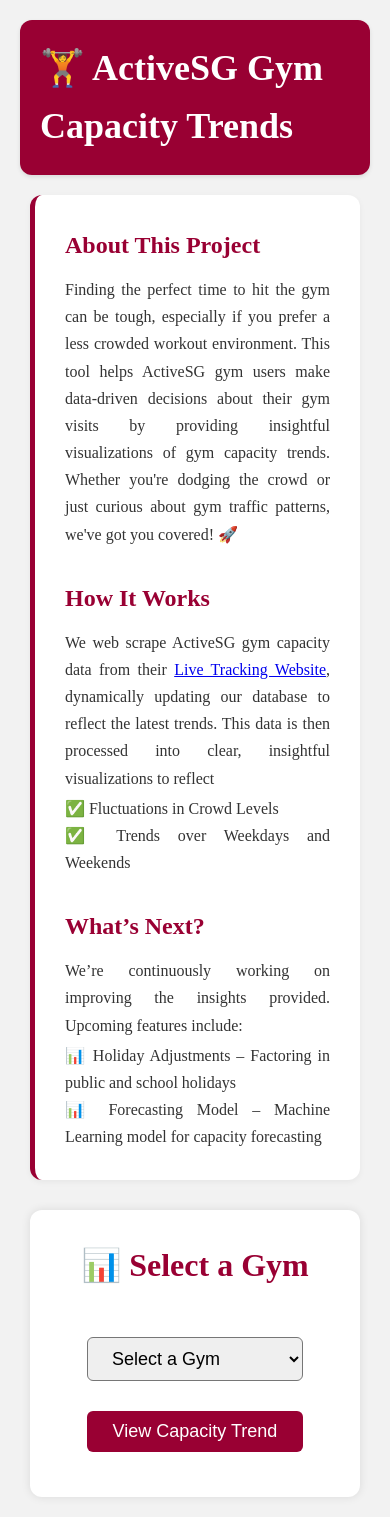
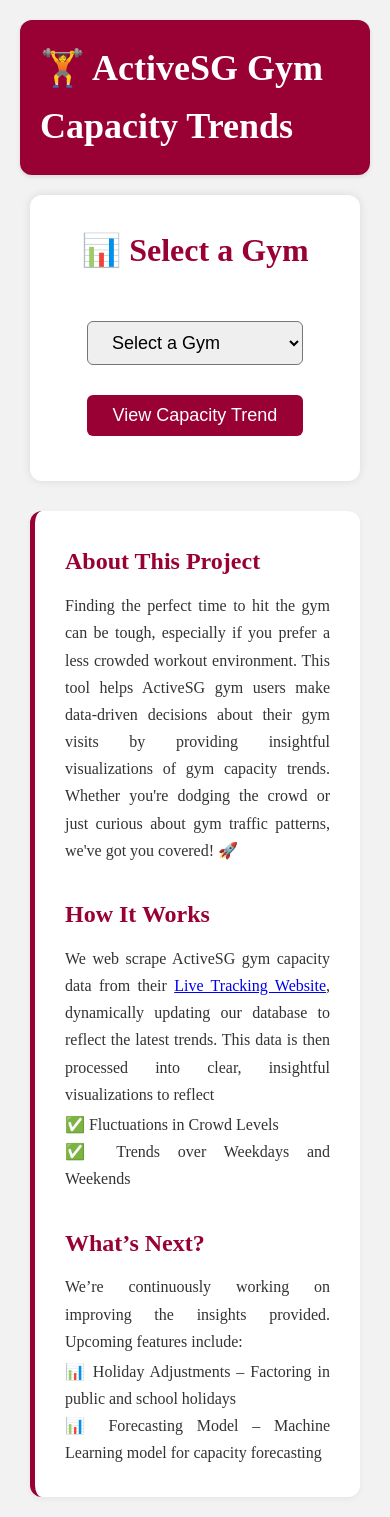
Before and after one commit to dillonchong01/ActiveSG-Gym-Capacity, a Flask app: page / in a window 390 px wide. Run offline with Flask 3, Linux system fonts and the light colour scheme.

Commit message:
Update styles.css

```diff
--- a/static/css/styles.css
+++ b/static/css/styles.css
@@ -216,8 +216,13 @@ a.button:hover {
         padding: 0 10px;
     }
 
-    .info-box,
     .selector-container {
-        max-width: 100%;
+        order: -1;
+        width: 100%;
+    }
+
+    .info-box {
+        order: 0;
+        width: 100%;
     }
 }
```
